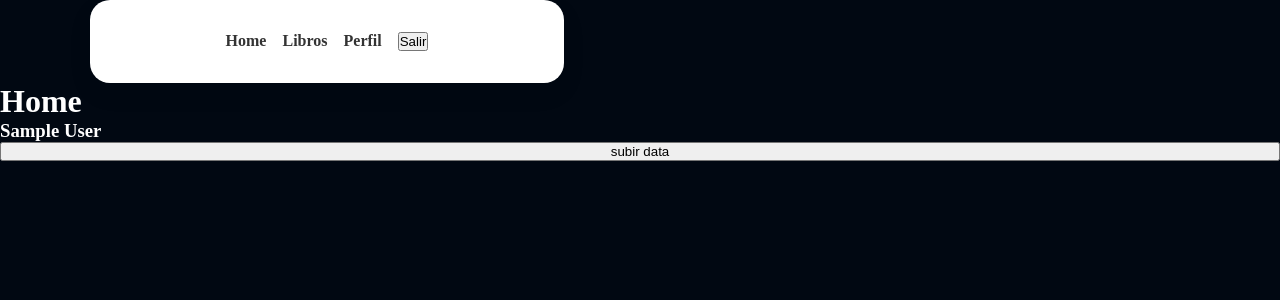
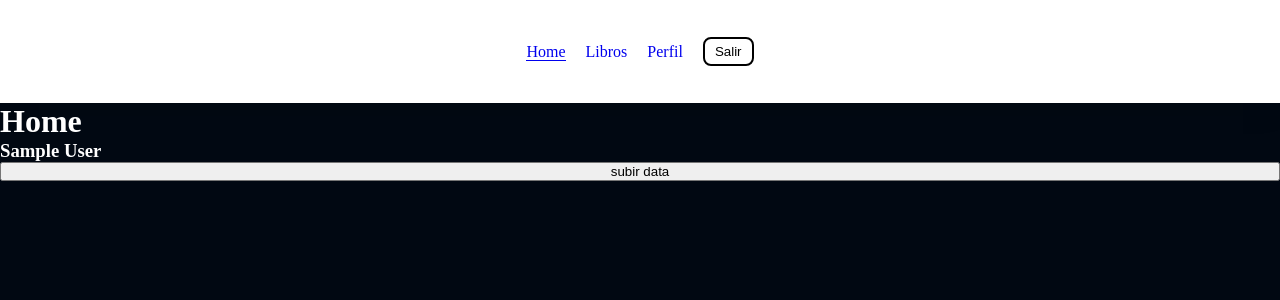
Before and after one commit to Giancarlo-Mirko/EntreLibros, a React (Vite) app: page /home in a window 1280 px wide. Shown: the top 300 px of the page. Built offline with nearby package versions, Linux system fonts and the light colour scheme; no server answers; sample sign-in values are in the browser's storage.

Commit message:
update nav

```diff
--- a/src/components/header/Header.jsx
+++ b/src/components/header/Header.jsx
@@ -1,7 +1,6 @@
-import React from 'react';
 import { UserAuth } from '../../context/AuthContextProvider';
-import { useNavigate } from 'react-router-dom';
-import { DivMirko, NavMenu, NavItem, NavItemWrapper } from './sHeader';
+import { Link, NavLink, useNavigate } from 'react-router-dom';
+import { DivMirko, NavMenu, ButtonSalir } from './sHeader';
 import { Wrapper2 } from '../../pages/theme/generalStyles/generalStyles';
 
 const Header = () => {
@@ -18,22 +17,26 @@ const Header = () => {
   };
   return (
     <>
-      <Wrapper2>
-        <DivMirko>
+      <DivMirko>
+        <Wrapper2>
           <NavMenu>
-            <NavItemWrapper>
-              <NavItem to="/">Home</NavItem>
-            </NavItemWrapper>
-            <NavItemWrapper>
-              <NavItem to="/libros">Libros</NavItem>
-            </NavItemWrapper>
-            <NavItemWrapper>
-              <NavItem to="/perfil">Perfil</NavItem>
-            </NavItemWrapper>
-            <button onClick={handleLogOuth}>Salir</button>
+            <ul>
+              <li>
+                <NavLink to="/home">Home</NavLink>
+              </li>
+              <li>
+                <NavLink to="/libros">Libros</NavLink>
+              </li>
+              <li>
+                <Link to="/perfil">Perfil</Link>
+              </li>
+              <li>
+                <ButtonSalir onClick={handleLogOuth}>Salir</ButtonSalir>
+              </li>
+            </ul>
           </NavMenu>
-        </DivMirko>
-      </Wrapper2>
+        </Wrapper2>
+      </DivMirko>
     </>
   );
 };
--- a/src/components/header/sHeader.js
+++ b/src/components/header/sHeader.js
@@ -1,37 +1,48 @@
 // sHeader.js
 
 import styled from 'styled-components';
-import { Link } from 'react-router-dom';
 
 export const DivMirko = styled.div`
-  /* Estilos para el contenedor del menú */
+  background-color: #fff;
+  box-shadow: 0 10px 25px 0 rgba(0, 0, 0, 0.075);
+
+  ul {
+    display: flex;
+    list-style: none;
+    justify-content: center;
+    align-items: center;
+  }
+  ul li {
+    padding: 5px 10px;
+  }
+
+  .active {
+    border-bottom: 1px solid;
+  }
 `;
 
 export const NavMenu = styled.nav`
   padding: 2rem;
-  background-color: #fff;
-  width: calc(130px + 4 * 70px + 4rem);
+  width: 100%;
   display: flex;
   justify-content: center;
-  border-radius: 20px;
-  box-shadow: 0 10px 25px 0 rgba(0, 0, 0, 0.075);
 `;
 
-export const NavItem = styled(Link)`
-  text-decoration: none;
-  color: #333;
-  margin-right: 1rem;
-  font-weight: bold;
-  transition: transform 0.3s ease;
-
+export const ButtonSalir = styled.button`
+  background-color: #fff;
+  padding: 5px 10px;
+  border-radius: 8px;
+  border: 2px solid black;
+  cursor: pointer;
+  transition: 0.25s all ease-in-out;
   &:hover {
-    transform: scale(1.05);
+    background-color: #010812;
+    color: #fff;
+    transform: scale(1.1);
+  }
+  &:active {
+    transform: scale(1);
+    background-color: #fff;
+    color: black;
   }
 `;
-
-// Añadimos un nuevo estilo para aplicar al elemento al que se le está pasando el cursor
-export const NavItemWrapper = styled.span`
-  &:hover ${NavItem} {
-    transform: scale(1.05);
-  }
-`;
```
